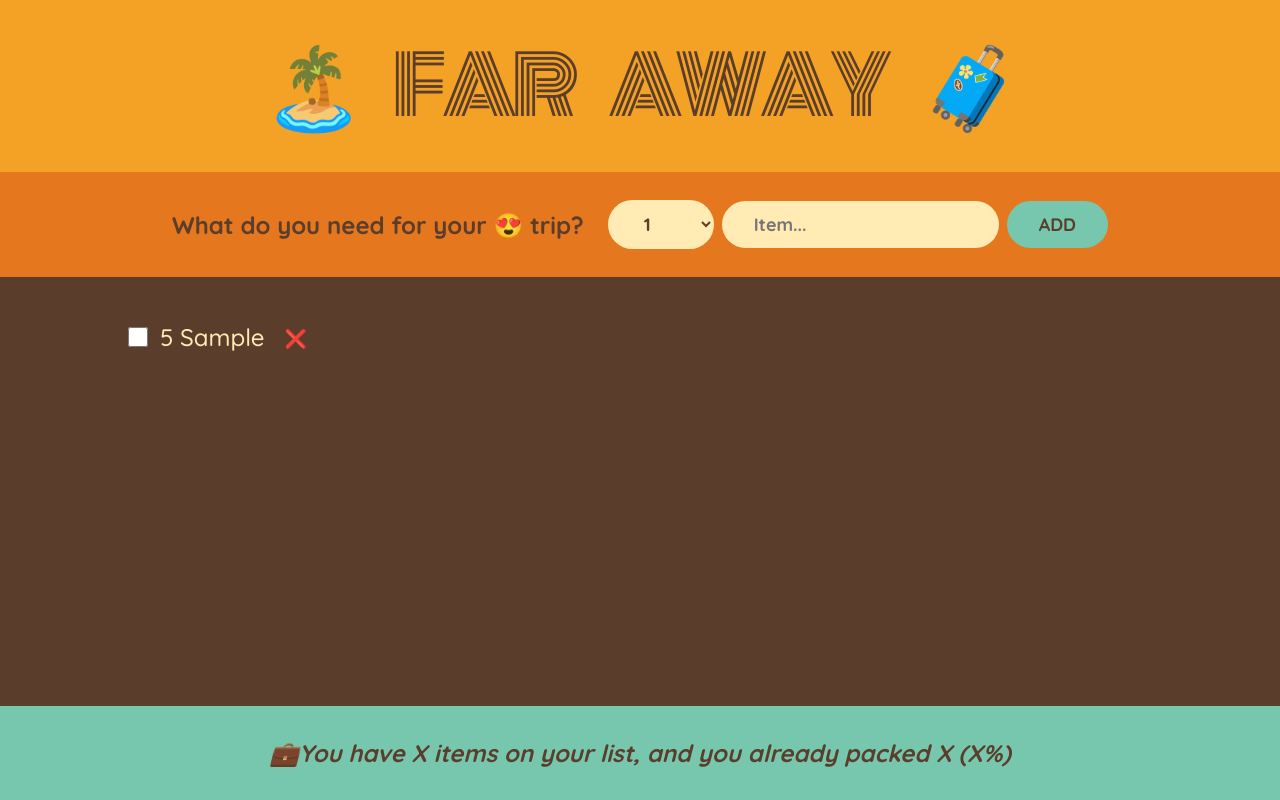
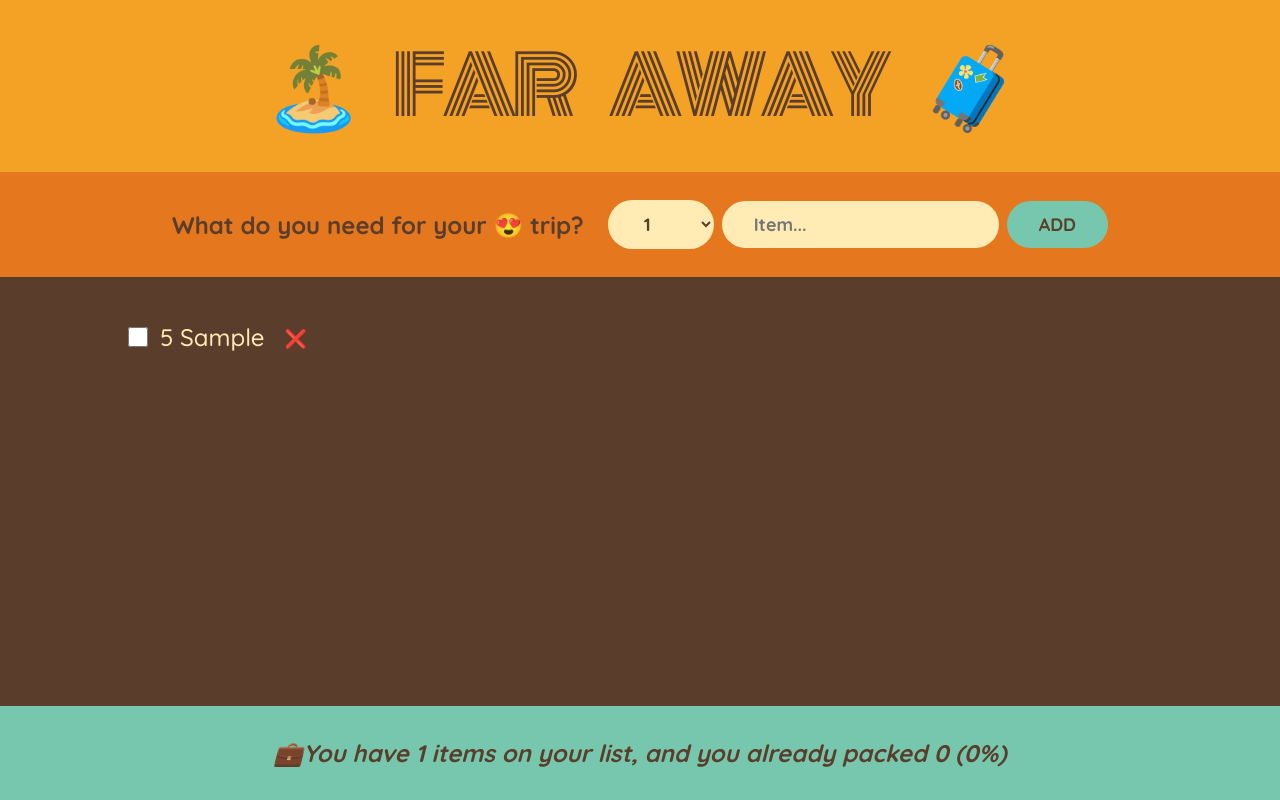
Before and after one commit to KingVinay/ReactFundamentals, a React (Create React App) app in the folder travel-list/: page / in a window 1280 px wide. Both pictures are taken after typing "Sample" into the empty fields and a click on the button "ADD". Built offline with nearby package versions, Linux system fonts and the light colour scheme.

Commit message:
Using Derived State from items state added no. and percent of items packed with conditional rendering for empty list andfpacked list

```diff
--- a/travel-list/src/App.js
+++ b/travel-list/src/App.js
@@ -35,7 +35,7 @@
         onDeleteItem={handleDeleteItem}
         onToggleItem={handleToggleItem}
       />
-      <Stats />
+      <Stats items={items} />
     </div>
   );
 }
@@ -122,10 +122,27 @@
   );
 }
 
-function Stats() {
+function Stats({ items }) {
+  if (!items.length)
+    return (
+      <p className="stats">
+        <em>Start adding some items to your packing list 🚀</em>
+      </p>
+    );
+
+  const numItems = items.length;
+  const numPacked = items.filter((item) => item.packed).length;
+
+  const packedPercentage = Math.round((numPacked * 100) / numItems);
+
   return (
     <footer className="stats">
-      <em>💼You have X items on your list, and you already packed X (X%)</em>
+      <em>
+        {packedPercentage === 100
+          ? "You got everything! Ready to go ✈️"
+          : `💼You have ${numItems} items on your list, and you already packed
+        ${numPacked} (${packedPercentage}%)`}
+      </em>
     </footer>
   );
 }
```
